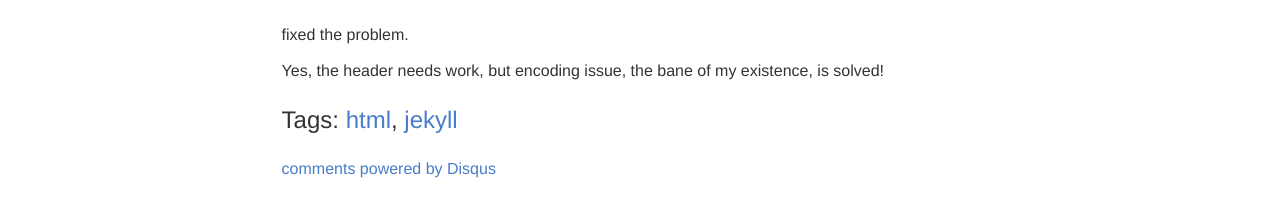
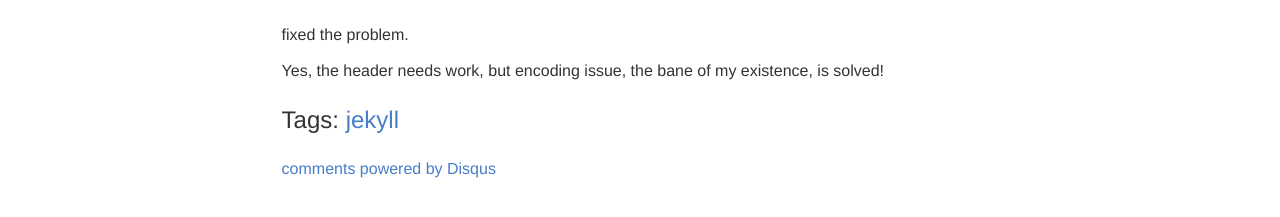
Before and after one commit to bobgilmore/bobgilmore.github.io, a Jekyll site: the page built from _posts/2013-12-09-bad-quotes-encoding.md, in a window 1280 px wide. Shown: the part 616-833 px from the top of the page. Built offline with Jekyll 4.4.1, drawn with Linux system fonts in a browser that asks for light colours; comment, search, counter and statistics services are not loaded.

Commit message:
Remove HTML tag

```diff
--- a/_posts/2013-12-09-bad-quotes-encoding.md
+++ b/_posts/2013-12-09-bad-quotes-encoding.md
@@ -2,7 +2,6 @@
 layout: post
 title: Bad Quote Glyphs? Think Encoding.
 tags:
-- html
 - jekyll
 ---
 If you're seeing bad glyphs for quotes, ellipses, etc., think "encoding?"
```
